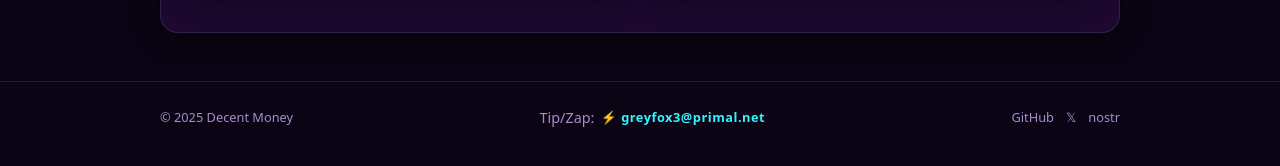
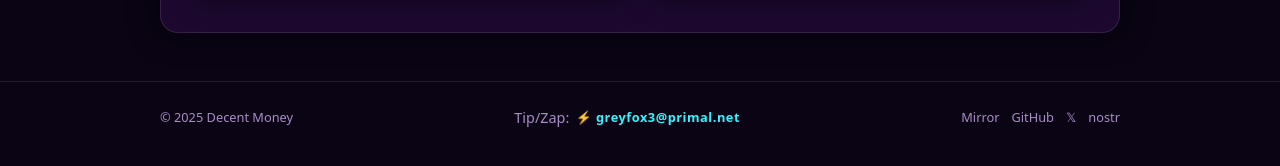
Before and after one commit to decent-money/decent-money.github.io, a Jekyll site: the page built from index.html, in a window 1280 px wide. Shown: the part 490-656 px from the top of the page. Built offline with Jekyll 4.4.1, drawn with Linux system fonts in a browser that asks for light colours.

Commit message:
Add mirror link to footer.

```diff
--- a/_layouts/default.html
+++ b/_layouts/default.html
@@ -43,6 +43,7 @@
          rel="nofollow">⚡ greyfox3@primal.net</a>
     </div>
     <div class="footer-links">
+      <a href="https://decent-money.github.io/" target="_blank" rel="noopener">Mirror</a>
       <a href="https://github.com/decent-money" target="_blank" rel="noopener">GitHub</a>
       <a href="https://x.com/decentmoney2009" target="_blank" rel="noopener">𝕏</a>
       <a id="nostrCopyLink"
```
